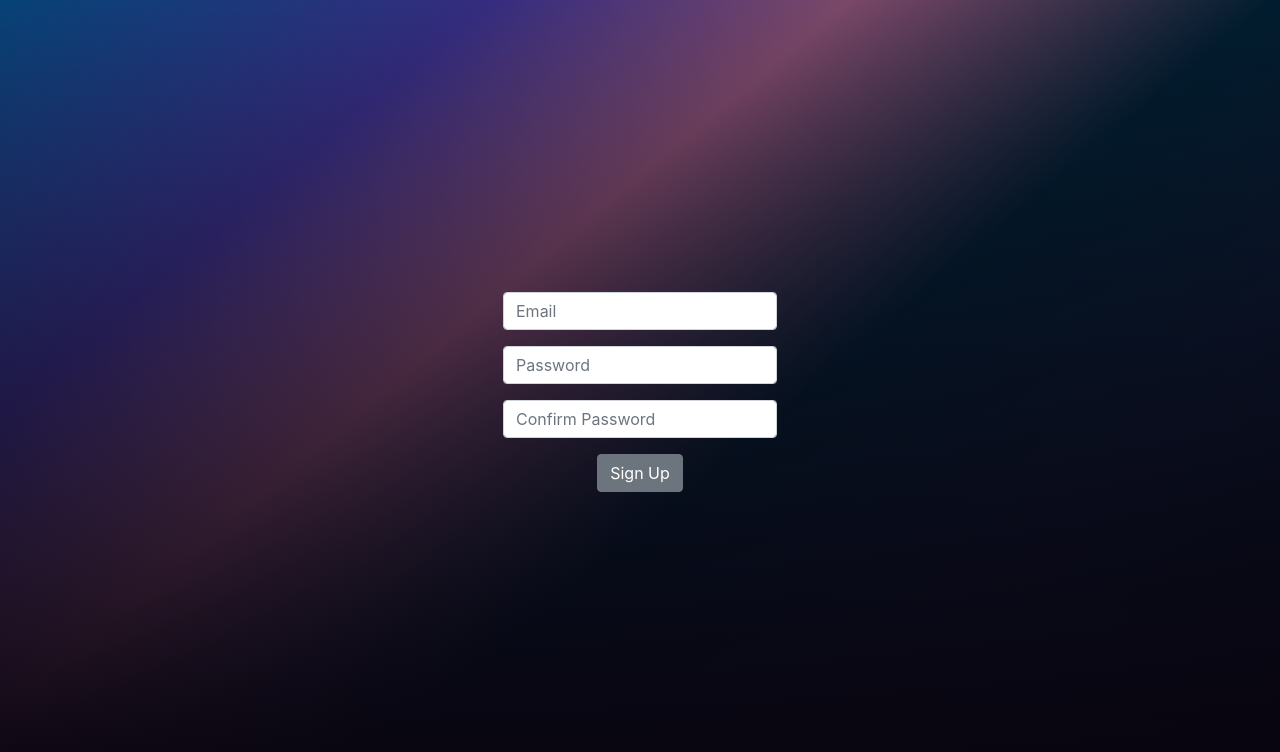
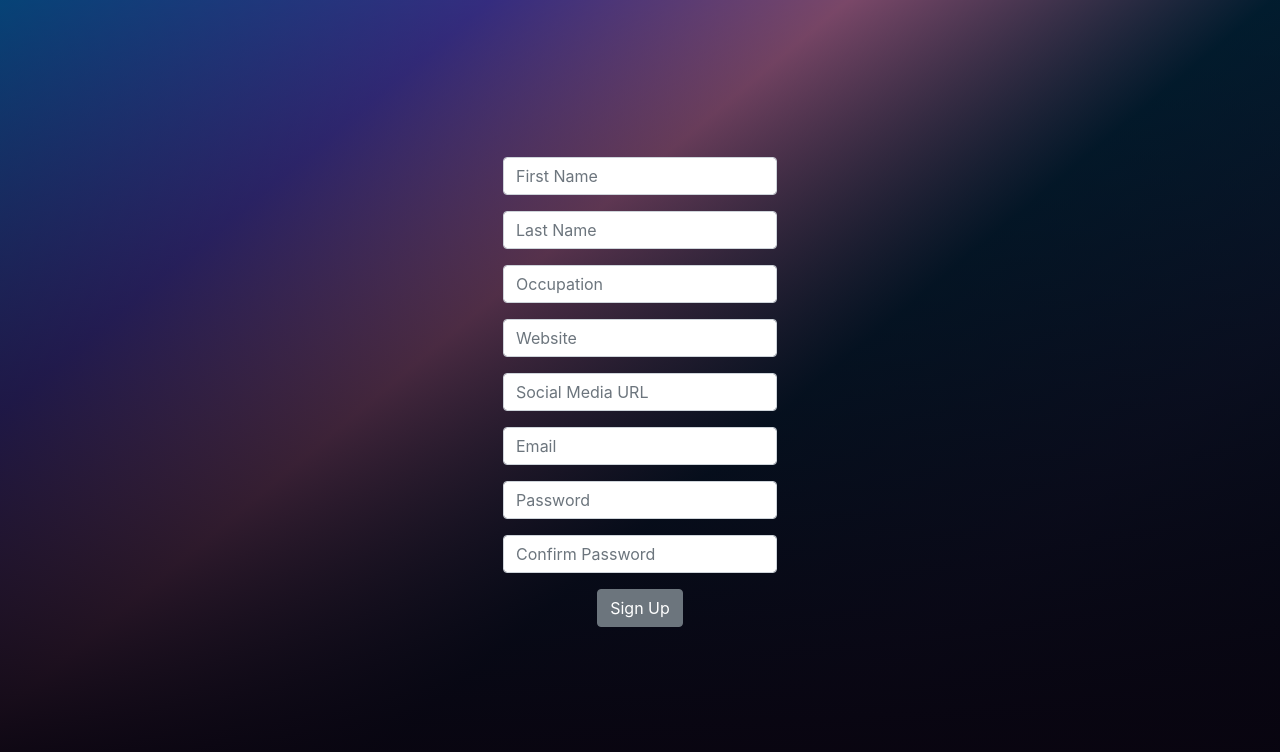
Before and after one commit to abioduog/ogs-directory, a Next.js app: page /sign_up in a window 1280 px wide. Shown: the top 752 px of the page. Built offline with nearby package versions, Linux system fonts and the light colour scheme; no server answers.

Commit message:
removed profile picture to debug profile component errors

```diff
--- a/components/Navbar.jsx
+++ b/components/Navbar.jsx
@@ -19,9 +19,6 @@ const Navbar = () => {
                     </a>
                 </Link>
                 <ul className={styles.menu}>
-                    {/* <li>
-                    <SearchBar />
-                    </li> */}
                     <li className={styles.menuItem}>
                         <Link href="/members">
                             <a className={`${styles.link} ${isActive('/members')}`}>Home</a>
--- a/pages/sign_up.jsx
+++ b/pages/sign_up.jsx
@@ -9,6 +9,12 @@ import { Container, Row, Col, Button, Form, FormGroup, Input, Alert } from 'reac
 import styles from '../styles/Signup.module.css';
 
 const SignUp = () => {
+  const [firstname, setFirstname] = useState("");
+  const [lastname, setLastname] = useState("");
+  const [occupation, setOccupation] = useState("");
+  const [website, setWebsite] = useState("");
+  const [social, setSocial] = useState("");
+
   const [email, setEmail] = useState("");
   const [passwordOne, setPasswordOne] = useState("");
   const [passwordTwo, setPasswordTwo] = useState("");
@@ -20,18 +26,39 @@ const SignUp = () => {
 
   const onSubmit = event => {
     setError(null)
-    if (passwordOne === passwordTwo)
+    // if (passwordOne === passwordTwo)
+    // createUserWithEmailAndPassword(email, passwordOne)
+    //   .then(authUser => {
+    //     console.log("Success. The user is created in firebase");
+    //     const usersProfileRef = db.collection('usersProfile').doc(authUser.user.uid);
+    //     usersProfileRef.set({ uid: authUser.user.uid });
+    //     router.push("/members");
+    //   })
+    //   .catch(error => {
+    //     setError(error.message)
+    //   });
+
+    if (passwordOne === passwordTwo) {
       createUserWithEmailAndPassword(email, passwordOne)
         .then(authUser => {
           console.log("Success. The user is created in firebase");
           const usersProfileRef = db.collection('usersProfile').doc(authUser.user.uid);
-          usersProfileRef.set({ uid: authUser.user.uid });
+          usersProfileRef.set({
+            uid: authUser.user.uid,
+            email: authUser.user.email,
+            firstname,
+            lastname,
+            occupation,
+            website,
+            social,
+            image: 'https://firebasestorage.googleapis.com/v0/b/ogs-two.appspot.com/o/users%2Fdefault_profile_image.jpg?alt=media&token=b8c349c8-c952-4f69-8506-2c75d725fcaf' // Set an empty string as the default image value
+          });
           router.push("/members");
         })
         .catch(error => {
           setError(error.message)
         });
-    else
+    } else
       setError("Password do not match")
     event.preventDefault();
   };
@@ -50,6 +77,61 @@ const SignUp = () => {
               alignItems: 'center',
             }} onSubmit={onSubmit}>
               {error && <Alert color="danger">{error}</Alert>}
+              <FormGroup row>
+                <Col sm={20}>
+                  <Input
+                    type="text"
+                    value={firstname}
+                    onChange={(event) => setFirstname(event.target.value)}
+                    name="firstname"
+                    id="signUpFirstName"
+                    placeholder="First Name" />
+                </Col>
+              </FormGroup>
+              <FormGroup row>
+                <Col sm={20}>
+                  <Input
+                    type="text"
+                    value={lastname}
+                    onChange={(event) => setLastname(event.target.value)}
+                    name="lastname"
+                    id="signUpLastName"
+                    placeholder="Last Name" />
+                </Col>
+              </FormGroup>
+              <FormGroup row>
+                <Col sm={20}>
+                  <Input
+                    type="text"
+                    value={occupation}
+                    onChange={(event) => setOccupation(event.target.value)}
+                    name="occupation"
+                    id="signUpOccupation"
+                    placeholder="Occupation" />
+                </Col>
+              </FormGroup>
+              <FormGroup row>
+                <Col sm={20}>
+                  <Input
+                    type="text"
+                    value={website}
+                    onChange={(event) => setWebsite(event.target.value)}
+                    name="website"
+                    id="signUpWebsite"
+                    placeholder="Website" />
+                </Col>
+              </FormGroup>
+              <FormGroup row>
+                <Col sm={20}>
+                  <Input
+                    type="text"
+                    value={social}
+                    onChange={(event) => setSocial(event.target.value)}
+                    name="social"
+                    id="signUpSocial"
+                    placeholder="Social Media URL" />
+                </Col>
+              </FormGroup>
               <FormGroup row>
                 <Col sm={20}>
                   <Input
```
Also changed, not shown: pages/profile.jsx (+9 -3 lines).
